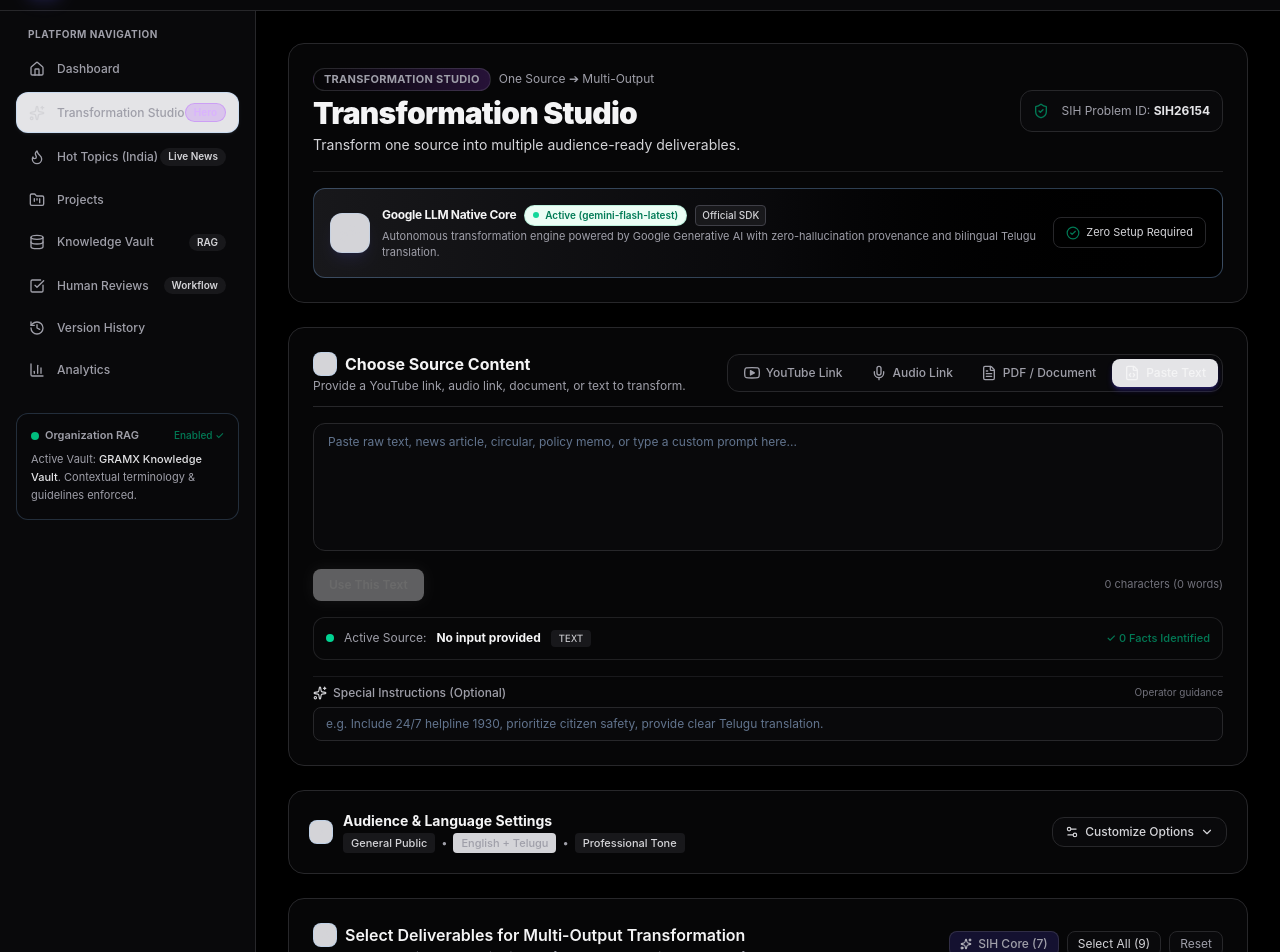
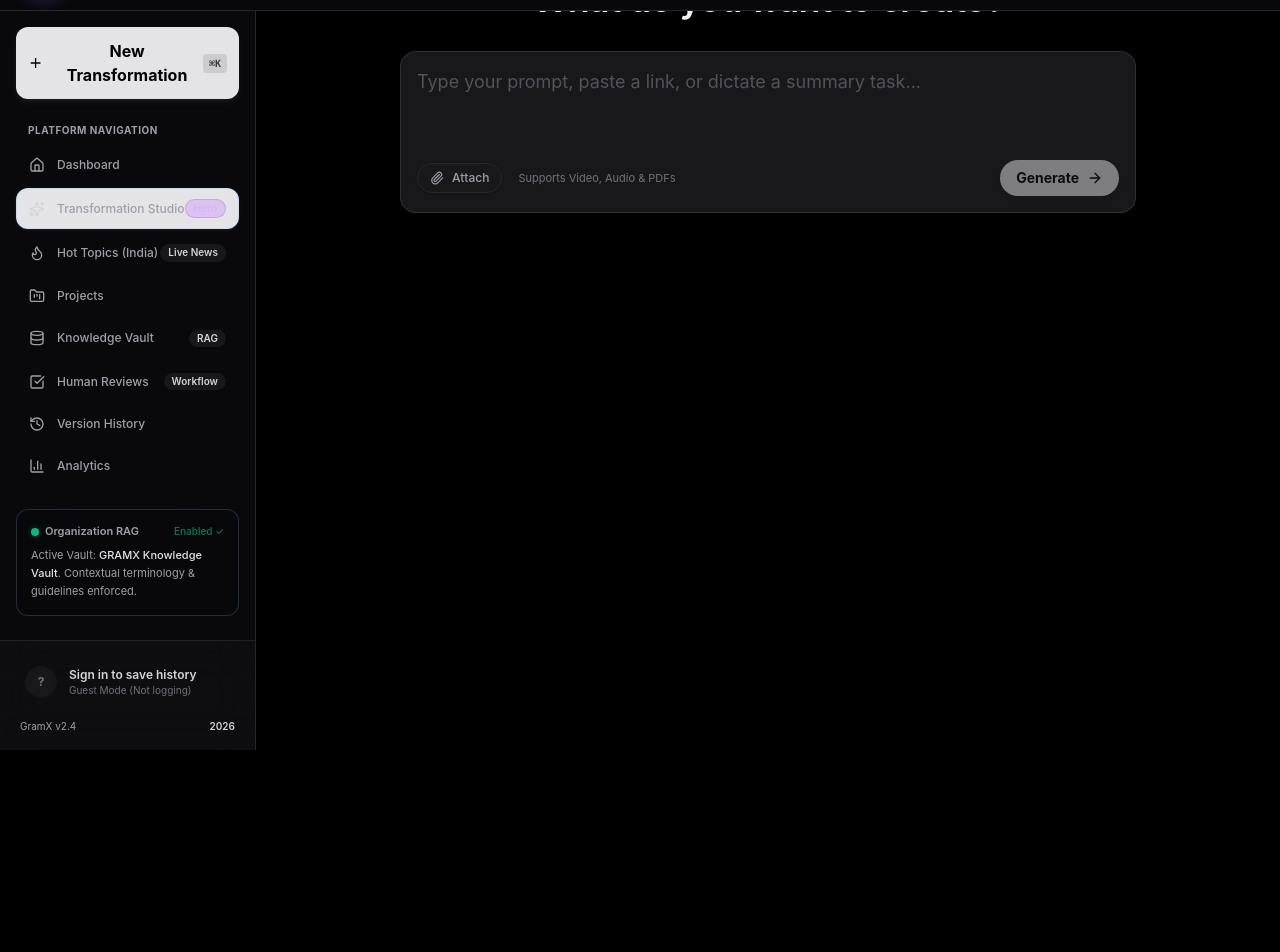
Before and after one commit to ruchitha188/GramX-Sih, a React (Vite) app in the folder GramX-Sih/: page / in a window 1280 px wide. Shown: the part 60-1012 px from the top of the page. After the commit the page ends 810 px from the top, so only its background shows below. Built offline with nearby package versions, Linux system fonts and the light colour scheme.

Commit message:
feat: Convert UI to Perplexity-style omnibar input with unified attachments

```diff
--- a/GramX-Sih/src/App.tsx
+++ b/GramX-Sih/src/App.tsx
@@ -24,7 +24,8 @@
   DeliverableOutput,
   SourceDocument,
   UserRole,
-  VerificationReport
+  VerificationReport,
+  ProjectItem
 } from './types';
 import { SAMPLE_SOURCES } from './data/sampleSources';
 import { PRIMARY_SAMPLE_DELIVERABLES } from './data/sampleDeliverables';
@@ -53,6 +54,7 @@
   });
   const [deliverables, setDeliverables] = useState<DeliverableOutput[]>([]);
   const [verificationReport, setVerificationReport] = useState<VerificationReport | null>(null);
+  const [projects, setProjects] = useState<ProjectItem[]>(INITIAL_PROJECTS);
 
   // Modals State
   const [isExportModalOpen, setIsExportModalOpen] = useState<boolean>(false);
@@ -87,16 +89,16 @@
     setCurrentSource(source);
 
     // Persist as a new project in local memory so the user sees it in their Projects tab
-    INITIAL_PROJECTS.unshift({
+    setProjects(prev => [{
       id: Date.now().toString(),
-      title: source.title || 'Live Transformation Project',
+      title: source.filename !== 'No input provided' ? source.filename : 'Ad-hoc AI Generation',
       description: `Auto-generated multi-output content package containing ${newDeliverables.length} professional deliverables.`,
       sourceName: source.filename || 'Source Document',
       deliverablesCount: newDeliverables.length,
       updatedAt: 'Just now',
       status: 'Draft',
       team: [user?.user_metadata?.full_name?.split(' ')[0] || user?.email?.split('@')[0] || 'You']
-    });
+    }, ...prev]);
 
     INITIAL_VERSION_HISTORY.unshift({
       versionNumber: INITIAL_VERSION_HISTORY.length + 1,
@@ -243,6 +245,7 @@
           hasGeneratedOutputs={deliverables.length > 0}
           user={user}
           onOpenAuth={() => setIsAuthModalOpen(true)}
+          projects={projects}
         />
 
         {/* Dynamic Center Stage View */}
--- a/GramX-Sih/src/components/layout/Sidebar.tsx
+++ b/GramX-Sih/src/components/layout/Sidebar.tsx
@@ -11,9 +11,10 @@
   HelpCircle,
   Cpu,
   CheckCircle2,
-  Flame
+  Flame,
+  Plus
 } from 'lucide-react';
-import { UserRole } from '../../types';
+import { UserRole, ProjectItem } from '../../types';
 
 export type NavTab =
   | 'dashboard'
@@ -36,6 +37,7 @@
   hasGeneratedOutputs: boolean;
   user?: any;
   onOpenAuth?: () => void;
+  projects: ProjectItem[];
 }
 
 export const Sidebar: React.FC<SidebarProps> = ({
@@ -45,7 +47,8 @@
   currentWorkspace,
   hasGeneratedOutputs,
   user,
-  onOpenAuth
+  onOpenAuth,
+  projects
 }) => {
   const navItems = [
     { id: 'dashboard', label: 'Dashboard', icon: Home },
@@ -67,6 +70,17 @@
     <aside className="w-full lg:w-64 border-b lg:border-b-0 lg:border-r border-zinc-800 bg-zinc-950 flex flex-col justify-between shrink-0 lg:min-h-[calc(100vh-61px)]">
       {/* Top navigation links */}
       <div className="p-4 space-y-6">
+        <button
+          onClick={() => onTabChange('transform')}
+          className="w-full flex items-center justify-between p-3 bg-zinc-200 hover:bg-white text-black font-bold rounded-xl transition-colors shadow-md shadow-white/5 active:scale-95"
+        >
+          <div className="flex items-center gap-2">
+            <Plus className="w-4 h-4" />
+            <span>New Transformation</span>
+          </div>
+          <span className="text-[10px] bg-black/10 px-1.5 py-0.5 rounded text-black/70 font-mono">⌘K</span>
+        </button>
+
         <div>
           <div className="px-3 mb-2 text-[10px] font-bold tracking-wider text-zinc-400 uppercase">
             Platform Navigation
@@ -103,6 +117,26 @@
             })}
           </nav>
         </div>
+
+        {/* Recent Projects (Like Perplexity Threads) */}
+        {projects.length > 0 && (
+          <div className="mt-4 flex-1 overflow-y-auto pr-2">
+            <div className="px-3 mb-2 text-[10px] font-bold tracking-wider text-zinc-500 uppercase">
+              Recent Generation Threads
+            </div>
+            <div className="space-y-0.5">
+              {projects.slice(0, 10).map(p => (
+                <button
+                  key={p.id}
+                  onClick={() => onTabChange('projects')}
+                  className="w-full text-left px-3 py-1.5 text-[11px] text-zinc-400 hover:text-zinc-200 hover:bg-zinc-900 rounded-lg truncate transition-colors"
+                >
+                  {p.title}
+                </button>
+              ))}
+            </div>
+          </div>
+        )}
 
         {/* RAG Context Status Box */}
         <div className="p-3.5 rounded-xl bg-zinc-950/70 backdrop-blur-3xl border border-blue-300/20 text-xs space-y-2">
--- a/GramX-Sih/src/features/transformation/TransformationStudio.tsx
+++ b/GramX-Sih/src/features/transformation/TransformationStudio.tsx
@@ -1,20 +1,6 @@
-import React, { useState, useEffect } from 'react';
-import {
-  Sparkles,
-  ShieldCheck,
-  CheckCircle2
-} from 'lucide-react';
-import {
-  SourceDocument,
-  TransformationConfig,
-  DeliverableType,
-  DeliverableOutput,
-  VerificationReport
-} from '../../types';
-import { SAMPLE_SOURCES } from '../../data/sampleSources';
-import { SourceInput } from './SourceInput';
-import { ConfigurationPanel } from './ConfigurationPanel';
-import { OutputSelector } from './OutputSelector';
+import React, { useState, useRef, useEffect } from 'react';
+import { ArrowRight, Paperclip, Sparkles, X, File, Video, Music } from 'lucide-react';
+import { SourceDocument, TransformationConfig, DeliverableType, DeliverableOutput, VerificationReport } from '../../types';
 import { GenerationProgress } from './GenerationProgress';
 import { transformationEngine, GenerationStep } from '../../services/transformationEngine';
 import { realLlmService, LlmConfig } from '../../services/realLlmService';
@@ -27,136 +13,92 @@
 
 export const TransformationStudio: React.FC<TransformationStudioProps> = ({
   onGenerationComplete,
-  onOpenCloudSettings,
   llmConfig
 }) => {
-  // Source Document state (default to primary demo: Cybersecurity_Incident_Report.pdf)
-  const [source, setSource] = useState<SourceDocument>({
-    id: 'empty',
-    title: '',
-    filename: 'No input provided',
-    type: 'text',
-    pages: 0,
-    size: '0 KB',
-    uploadedAt: '',
-    detectedFacts: { total: 0, dates: 0, entities: 0, numericalValues: 0 },
-    contextSummary: '',
-    intent: '',
-    rawContent: '',
-    paragraphs: []
-  });
+  const [prompt, setPrompt] = useState('');
+  const [attachedFile, setAttachedFile] = useState<File | null>(null);
+  const fileInputRef = useRef<HTMLInputElement>(null);
 
-  // Transformation Configuration state
-  const [config, setConfig] = useState<TransformationConfig>({
-    audience: 'General Public',
-    tone: 'Professional',
-    language: 'English + Telugu',
-    detailLevel: 'Medium',
-    objective: 'Executive Briefing',
-    contentStyle: 'Official',
-    organizationKnowledgeEnabled: true
-  });
-
-  // Selected Deliverable Types (all 7 deliverables from SIH Problem Statement!)
-  const [selectedTypes, setSelectedTypes] = useState<DeliverableType[]>([
-    'executive_summary',
-    'video_package',
-    'linkedin',
-    'twitter_thread',
-    'advisory',
-    'infographic',
-    'presentation'
-  ]);
-
-  // Generation state
   const [isGenerating, setIsGenerating] = useState<boolean>(false);
   const [generationSteps, setGenerationSteps] = useState<GenerationStep[]>([]);
   const [activeEngine, setActiveEngine] = useState<LlmConfig>(() => realLlmService.getStoredConfig());
 
+  // In GramX V2, we automatically select all 7 core deliverables to provide maximum value based on the prompt.
+  const coreDeliverables: DeliverableType[] = [
+    'executive_summary', 'video_package', 'linkedin', 'twitter_thread', 'advisory', 'infographic', 'presentation'
+  ];
+
   useEffect(() => {
-    const config = llmConfig || realLlmService.getStoredConfig();
-    setActiveEngine(config);
+    if (llmConfig) setActiveEngine(llmConfig);
   }, [llmConfig]);
 
-  const handleToggleType = (type: DeliverableType) => {
-    if (selectedTypes.includes(type)) {
-      setSelectedTypes(selectedTypes.filter(t => t !== type));
-    } else {
-      setSelectedTypes([...selectedTypes, type]);
-    }
+  const handleFileChange = (e: React.ChangeEvent<HTMLInputElement>) => {
+    const file = e.target.files?.[0];
+    if (file) setAttachedFile(file);
+    if (fileInputRef.current) fileInputRef.current.value = '';
   };
 
-  const handleSelectAll = () => {
-    setSelectedTypes([
-      'executive_summary',
-      'video_package',
-      'linkedin',
-      'twitter_thread',
-      'advisory',
-      'infographic',
-      'presentation',
-      'whatsapp',
-      'email'
-    ]);
-  };
-
-  const handleSelectSihCore = () => {
-    setSelectedTypes([
-      'executive_summary',
-      'video_package',
-      'linkedin',
-      'twitter_thread',
-      'advisory',
-      'infographic',
-      'presentation'
-    ]);
-  };
-
-  const handleDeselectAll = () => {
-    setSelectedTypes([]);
-  };
+  const handleRemoveFile = () => setAttachedFile(null);
 
   const handleGenerate = async () => {
-    if (selectedTypes.length === 0 || isGenerating) return;
+    if ((!prompt.trim() && !attachedFile) || isGenerating) return;
 
-    const engine = activeEngine || realLlmService.getStoredConfig();
+    // Create a Source Document dynamically from input
+    const isVideo = attachedFile?.type.includes('video');
+    const isAudio = attachedFile?.type.includes('audio');
+    const typeAlias = isVideo ? 'video' : isAudio ? 'audio' : attachedFile ? 'pdf' : 'text';
+
+    const source: SourceDocument = {
+      id: Date.now().toString(),
+      title: attachedFile ? attachedFile.name : (prompt.substring(0, 30) + '...'),
+      filename: attachedFile ? attachedFile.name : 'text_input.txt',
+      type: typeAlias,
+      pages: 1,
+      size: attachedFile ? (attachedFile.size / 1024 / 1024).toFixed(2) + ' MB' : '1 KB',
+      uploadedAt: new Date().toLocaleTimeString(),
+      detectedFacts: { total: 0, dates: 0, entities: 0, numericalValues: 0 },
+      contextSummary: '',
+      intent: prompt,
+      rawContent: prompt,
+      paragraphs: []
+    };
+
+    const config: TransformationConfig = {
+      audience: 'General Public',
+      tone: 'Professional',
+      language: 'English',
+      detailLevel: 'Medium',
+      objective: 'Executive Briefing',
+      contentStyle: 'Official',
+      organizationKnowledgeEnabled: true
+    };
+
     setIsGenerating(true);
 
     try {
-      // Real Live Google LLM execution
       setGenerationSteps([
-        { id: '1', label: `Connecting to Google LLM (${engine.model || 'gemini-flash-latest'})...`, status: 'in_progress' },
-        { id: '2', label: 'Deep Ingestion & Fact Extraction...', status: 'pending' },
-        { id: '3', label: `Simultaneous Synthesis of ${selectedTypes.length} Deliverables (English & Telugu)...`, status: 'pending' },
-        { id: '4', label: 'Provenance Verification & Claim Grounding...', status: 'pending' }
+        { id: '1', label: `Initializing Google LLM Engine (${activeEngine.model})...`, status: 'in_progress' },
+        { id: '2', label: 'Processing Prompt & Analyzing Attached Source...', status: 'pending' },
+        { id: '3', label: `Generating 7 Unified Deliverables from Source...`, status: 'pending' },
+        { id: '4', label: 'Executing Traceability & Fact Verification...', status: 'pending' }
       ]);
 
-      const stepTimer1 = setTimeout(() => {
-        setGenerationSteps(prev => prev.map((s, i) => i === 0 ? { ...s, status: 'completed' } : i === 1 ? { ...s, status: 'in_progress' } : s));
-      }, 500);
+      setTimeout(() => setGenerationSteps(p => p.map((s, i) => i === 0 ? { ...s, status: 'completed' } : i === 1 ? { ...s, status: 'in_progress' } : s)), 500);
+      setTimeout(() => setGenerationSteps(p => p.map((s, i) => i <= 1 ? { ...s, status: 'completed' } : i === 2 ? { ...s, status: 'in_progress' } : s)), 1200);
 
-      const stepTimer2 = setTimeout(() => {
-        setGenerationSteps(prev => prev.map((s, i) => i <= 1 ? { ...s, status: 'completed' } : i === 2 ? { ...s, status: 'in_progress' } : s));
-      }, 1200);
+      const result = await realLlmService.generateWithLlm(source, config, coreDeliverables, activeEngine);
 
-      const result = await realLlmService.generateWithLlm(source, config, selectedTypes, engine);
-
-      clearTimeout(stepTimer1);
-      clearTimeout(stepTimer2);
-
-      setGenerationSteps(prev => prev.map(s => ({ ...s, status: 'completed' })));
+      setGenerationSteps(p => p.map(s => ({ ...s, status: 'completed' })));
 
       setTimeout(() => {
         setIsGenerating(false);
         onGenerationComplete(result.deliverables, result.verification, source);
-      }, 300);
-    } catch (err: any) {
-      console.error('LLM generation error, falling back to local engine:', err);
-      // Seamless graceful fallback
+      }, 500);
+
+    } catch (err) {
+      console.error('LLM generation error, seamless local fallback initiated:', err);
       const result = await transformationEngine.generateDeliverables(
-        source,
-        config,
-        selectedTypes,
+        source, config, coreDeliverables,
         (steps) => setGenerationSteps(steps)
       );
       setIsGenerating(false);
@@ -165,97 +107,86 @@
   };
 
   return (
-    <div className="space-y-6">
-      {/* Hero Header */}
-      <div className="bg-zinc-950/70 backdrop-blur-3xl border border-zinc-800 rounded-2xl p-6 shadow-2xl shadow-black/80">
-        <div className="flex flex-col sm:flex-row sm:items-center justify-between gap-4">
-          <div>
-            <div className="flex items-center gap-2 mb-1">
-              <span className="px-2.5 py-0.5 rounded-full text-[11px] font-bold bg-gradient-to-r from-zinc-9000/20 to-purple-500/20 text-zinc-400 border border-zinc-500/30 uppercase tracking-wide">
-                Transformation Studio
-              </span>
-              <span className="text-xs text-zinc-400">One Source ➔ Multi-Output</span>
+    <div className="relative w-full h-full flex flex-col items-center justify-center -mt-16">
+
+      {/* Centered OmniBar Logic (Perplexity Clone) */}
+      <div className="w-full max-w-3xl px-4 animate-in fade-in slide-in-from-bottom-4 duration-500">
+        <h1 className="text-3xl md:text-4xl font-semibold text-zinc-100 mb-8 text-center tracking-tight">
+          What do you want to create?
+        </h1>
+
+        <div className="bg-zinc-900 border border-zinc-700/60 rounded-2xl p-4 shadow-2xl focus-within:border-zinc-500 transition-all flex flex-col gap-3">
+
+          {/* File Attachment Chip */}
+          {attachedFile && (
+            <div className="flex items-center gap-2 self-start bg-zinc-800 text-zinc-300 py-1.5 px-3 rounded-xl border border-zinc-700/50 text-xs font-medium">
+              {attachedFile.type.includes('video') ? <Video className="w-3.5 h-3.5 text-blue-400" /> :
+                attachedFile.type.includes('audio') ? <Music className="w-3.5 h-3.5 text-emerald-400" /> :
+                  <File className="w-3.5 h-3.5 text-purple-400" />}
+              <span className="truncate max-w-[200px]">{attachedFile.name}</span>
+              <span className="text-zinc-500">({(attachedFile.size / 1024 / 1024).toFixed(1)}MB)</span>
+              <button onClick={handleRemoveFile} className="ml-1 hover:text-white transition-colors">
+                <X className="w-3.5 h-3.5" />
+              </button>
             </div>
-            <h1 className="text-2xl sm:text-3xl font-black text-zinc-100 tracking-tight">
-              Transformation Studio
-            </h1>
-            <p className="text-xs sm:text-sm text-zinc-300 mt-1">
-              Transform one source into multiple audience-ready deliverables.
-            </p>
-          </div>
+          )}
 
-          <div className="flex items-center gap-3 bg-zinc-950 p-3 rounded-xl border border-zinc-800 text-xs text-zinc-400">
-            <ShieldCheck className="w-4 h-4 text-emerald-700" />
-            <span>SIH Problem ID: <strong className="text-zinc-200">SIH26154</strong></span>
-          </div>
-        </div>
+          {/* Core Text Input */}
+          <textarea
+            value={prompt}
+            onChange={(e) => setPrompt(e.target.value)}
+            onKeyDown={(e) => {
+              if (e.key === 'Enter' && !e.shiftKey) {
+                e.preventDefault();
+                handleGenerate();
+              }
+            }}
+            placeholder="Type your prompt, paste a link, or dictate a summary task..."
+            className="w-full bg-transparent text-zinc-100 resize-none outline-none text-base md:text-lg min-h-[72px] placeholder:text-zinc-600"
+          />
 
-        {/* AI Engine Status Card */}
-        <div className="mt-4 pt-4 border-t border-zinc-800/80">
-          <div className="p-4 rounded-xl bg-gradient-to-r from-zinc-900 via-zinc-950 to-black border border-blue-300/30 flex flex-col sm:flex-row sm:items-center justify-between gap-3">
-            <div className="flex items-center gap-3">
-              <div className="w-10 h-10 rounded-xl bg-zinc-300 text-black/10 border border-blue-300/20 flex items-center justify-center text-zinc-300 shrink-0 shadow-lg shadow-indigo-500/10">
-                <Sparkles className="w-5 h-5 text-zinc-300" />
-              </div>
-              <div>
-                <div className="flex items-center gap-2">
-                  <span className="text-xs font-bold text-zinc-100 tracking-tight">Google LLM Native Core</span>
-                  <span className="inline-flex items-center gap-1.5 px-2 py-0.5 rounded-full text-[10px] font-semibold bg-emerald-50 text-emerald-700 border border-emerald-500/20">
-                    <span className="w-1.5 h-1.5 rounded-full bg-emerald-400 animate-pulse"></span>
-                    Active ({activeEngine?.model || 'gemini-flash-latest'})
-                  </span>
-                  <span className="hidden sm:inline-flex items-center px-1.5 py-0.5 rounded text-[10px] font-medium bg-zinc-900 text-zinc-300 border border-zinc-700">
-                    Official SDK
-                  </span>
-                </div>
-                <p className="text-[11px] text-zinc-400 mt-0.5">
-                  Autonomous transformation engine powered by Google Generative AI with zero-hallucination provenance and bilingual Telugu translation.
-                </p>
+          {/* Bottom Toolbar */}
+          <div className="flex items-center justify-between pt-2">
+            <div className="flex items-center gap-2">
+              <input
+                type="file"
+                ref={fileInputRef}
+                onChange={handleFileChange}
+                accept="audio/*,video/*,application/pdf,text/plain"
+                className="hidden"
+              />
+              <button
+                onClick={() => fileInputRef.current?.click()}
+                className="flex items-center gap-2 text-zinc-400 bg-zinc-900 hover:bg-zinc-800 border border-zinc-800 hover:text-zinc-200 px-3 py-1.5 rounded-full transition-colors font-medium text-xs shadow-sm"
+              >
+                <Paperclip size={14} />
+                <span>Attach</span>
+              </button>
+
+              <div className="hidden sm:flex items-center gap-2 text-[11px] text-zinc-500 ml-2">
+                Supports Video, Audio & PDFs
               </div>
             </div>
-            <div className="flex items-center gap-2 shrink-0">
-              <span className="text-[11px] text-zinc-300 flex items-center gap-1.5 bg-black/80 border border-zinc-800 px-3 py-1.5 rounded-lg">
-                <CheckCircle2 className="w-3.5 h-3.5 text-emerald-700" />
-                <span>Zero Setup Required</span>
-              </span>
-            </div>
+
+            <button
+              onClick={handleGenerate}
+              disabled={(!prompt.trim() && !attachedFile) || isGenerating}
+              className="flex items-center justify-center w-9 h-9 sm:w-auto sm:h-auto sm:px-4 sm:py-2 rounded-full font-medium transition-all shadow-md active:scale-95 disabled:opacity-50 disabled:active:scale-100 bg-zinc-200 text-black hover:bg-white"
+            >
+              <span className="hidden sm:block mr-2 font-bold text-sm">Generate</span>
+              <ArrowRight className="w-4 h-4 sm:w-4 sm:h-4" />
+            </button>
           </div>
         </div>
       </div>
 
-      {/* Step 1: Source Ingestion */}
-      <SourceInput
-        currentSource={source}
-        onSelectSource={(newSource) => setSource(newSource)}
-      />
-
-      {/* Step 2: Configure Output */}
-      <ConfigurationPanel
-        config={config}
-        onChange={(newConfig) => setConfig(newConfig)}
-      />
-
-      {/* Step 3: Multi-Output Selection & CTA */}
-      <OutputSelector
-        selectedTypes={selectedTypes}
-        onToggleType={handleToggleType}
-        onSelectAll={handleSelectAll}
-        onDeselectAll={handleDeselectAll}
-        onSelectSihCore={handleSelectSihCore}
-        onGenerate={handleGenerate}
-        isGenerating={isGenerating}
-      />
-
-      {/* Generation Progress Overlay Modal */}
       {isGenerating && (
         <GenerationProgress
           steps={generationSteps}
-          selectedTypes={selectedTypes}
-          sourceName={source.filename}
+          selectedTypes={coreDeliverables}
+          sourceName={attachedFile ? attachedFile.name : 'Ad-hoc Prompt'}
         />
       )}
-
-
     </div>
   );
 };
```
